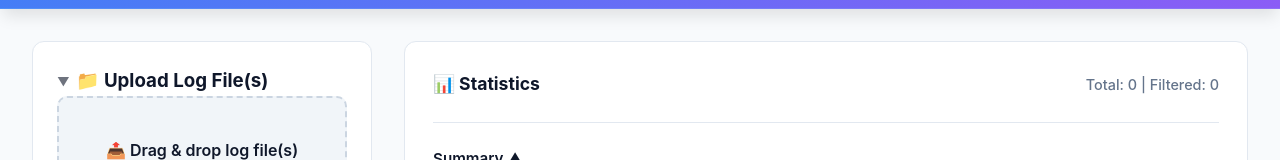
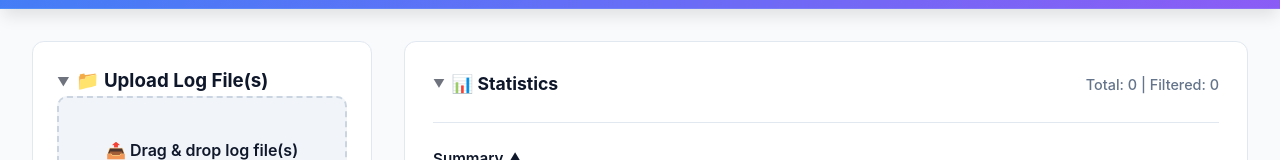
Before and after one commit to john-ciq/log-reader, a React (Vite) app: page / in a window 1280 px wide. Shown: the part 160-320 px from the top of the page. Built offline with nearby package versions, Linux system fonts and the light colour scheme; the HTML template or start-up script is replaced by a standard one.

Commit message:
Added ability to collapse the statistics panel

```diff
--- a/src/components/StatisticsPanel.tsx
+++ b/src/components/StatisticsPanel.tsx
@@ -1,4 +1,4 @@
-import { calculateStatistics } from '../lib/statistics';
+import { calculateStatistics, savePanelCollapsed, loadPanelCollapsed } from '../lib/statistics';
 import { LogEntry } from '../lib/parser';
 import { useState, useMemo } from 'react';
 
@@ -21,6 +21,7 @@ export default function StatisticsPanel({
   displaySources,
   onSourceChange,
 }: StatisticsPanelProps) {
+  const [collapsed, setCollapsed] = useState(() => loadPanelCollapsed('statistics'));
   const [expanded, setExpanded] = useState({
     summary: true,
     levels: true,
@@ -45,7 +46,10 @@ export default function StatisticsPanel({
   return (
     <div className="statistics-panel">
       <div className="stats-header">
-        <h3>📊 Statistics</h3>
+        <h3 className="collapsible-heading" onClick={() => setCollapsed(c => { savePanelCollapsed('statistics', !c); return !c; })}>
+          <span className="collapse-arrow">{collapsed ? '▶' : '▼'}</span>
+          📊 Statistics
+        </h3>
         <div className="stats-actions">
           <span className="total-count">
             Total: {totalEntries} | Filtered: {entries.length}
@@ -63,6 +67,7 @@ export default function StatisticsPanel({
         </div>
       </div>
 
+      {!collapsed && <>
       <div className="stats-section">
         <div
           className="stats-section-header"
@@ -192,6 +197,7 @@ export default function StatisticsPanel({
           </div>
         )}
       </div>
+      </>}
     </div>
   );
 }
```
